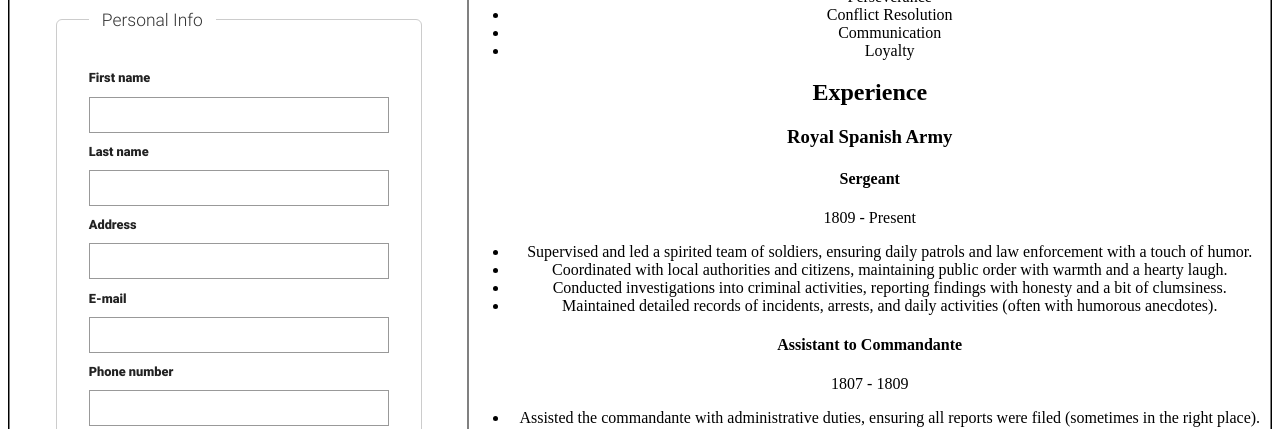
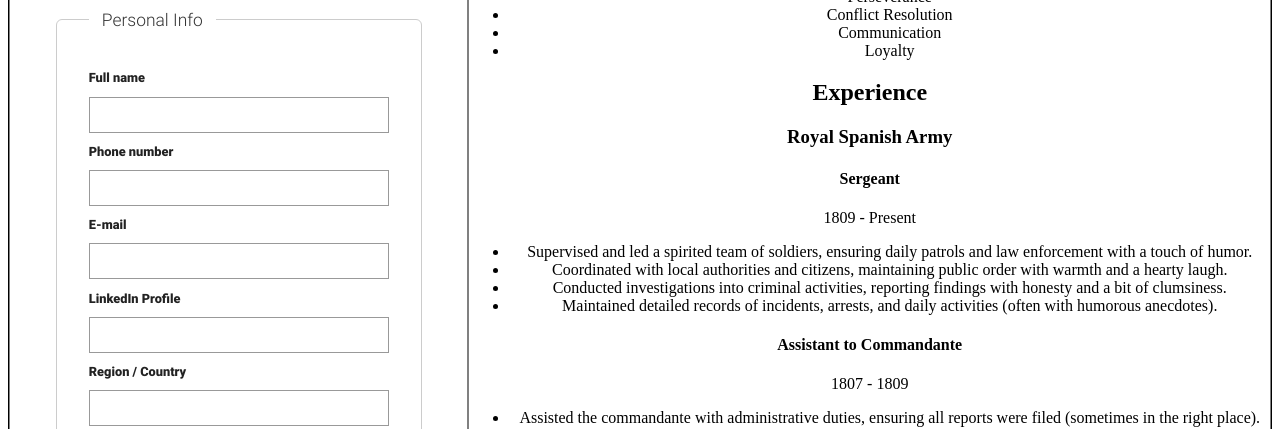
Before and after one commit to tomason182/first-react-app, a React (Vite) app: page / in a window 1280 px wide. Shown: the part 150-579 px from the top of the page. Built offline with nearby package versions, Linux system fonts and the light colour scheme.

Commit message:
add: modify personal info form inputs

```diff
--- a/src/components/PersonalInfo.jsx
+++ b/src/components/PersonalInfo.jsx
@@ -4,20 +4,20 @@
       <fieldset>
         <legend>Personal Info</legend>
 
-        <label htmlFor="first-name">First name</label>
-        <input type="text" name="first-name" />
-
-        <label htmlFor="last-name">Last name</label>
-        <input type="text" name="last-name" />
-
-        <label htmlFor="address">Address</label>
-        <input type="text" name="address" />
-
-        <label htmlFor="email">E-mail</label>
-        <input type="email" name="email" />
+        <label htmlFor="full-name">Full name</label>
+        <input type="text" name="full-name" />
 
         <label htmlFor="phone-number">Phone number</label>
         <input type="tel" name="phone-number" />
+
+        <label htmlFor="email">E-mail</label>
+        <input type="text" name="email" />
+
+        <label htmlFor="social">LinkedIn Profile</label>
+        <input type="email" name="social" />
+
+        <label htmlFor="location">Region / Country</label>
+        <input type="tel" name="location" />
       </fieldset>
     </form>
   );
```
